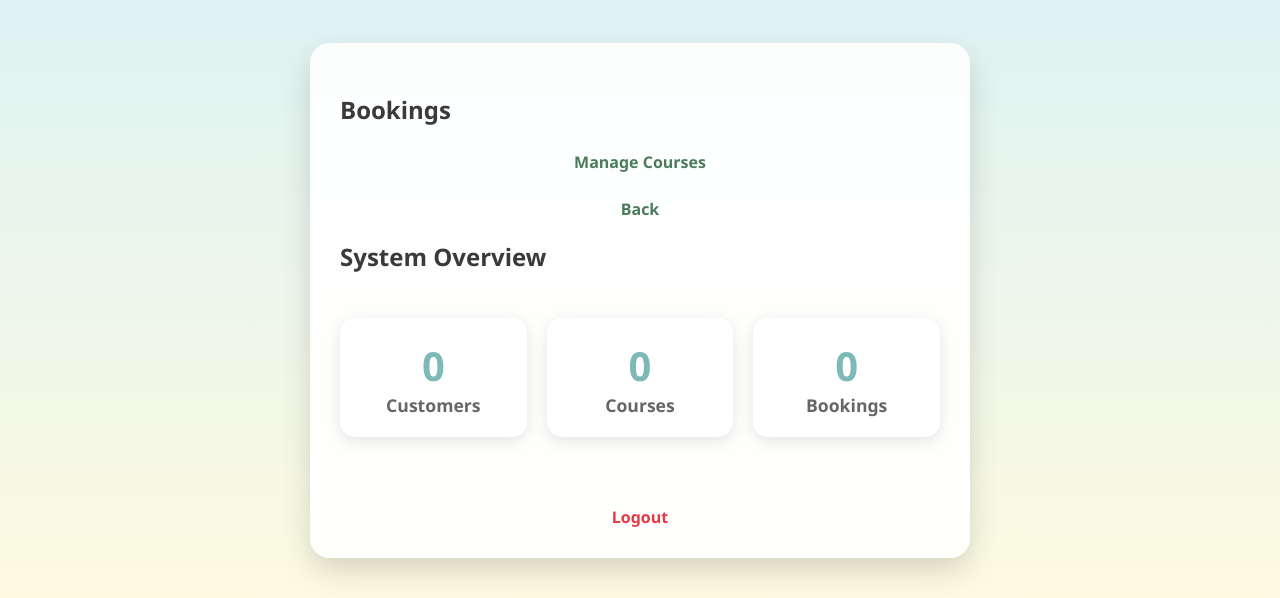
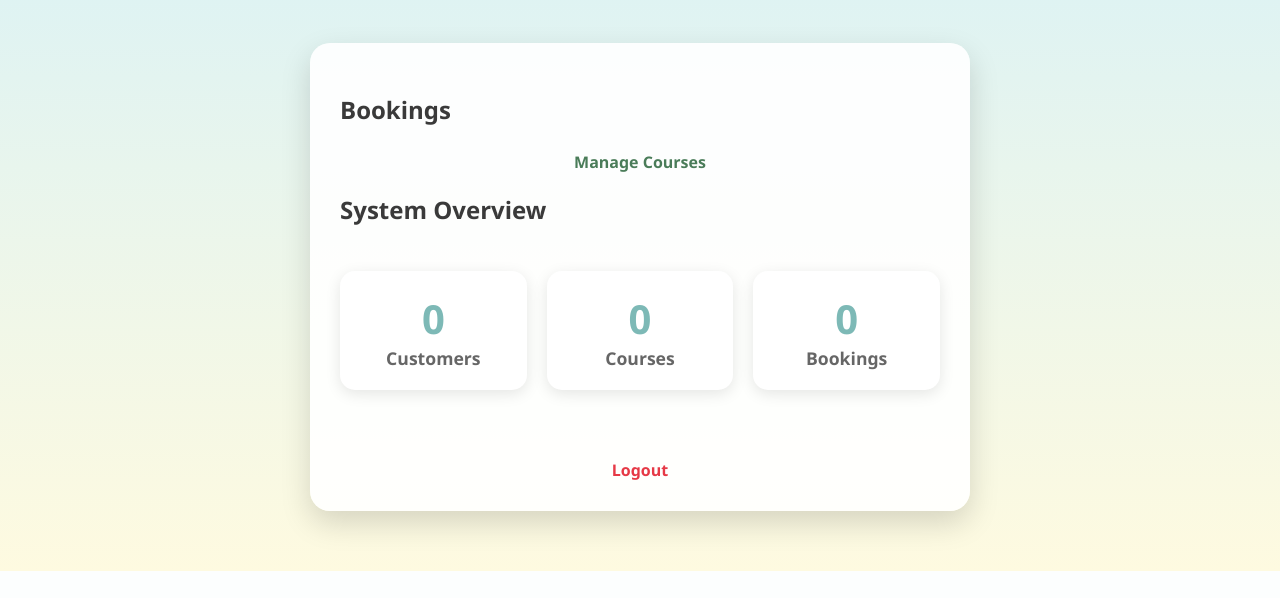
Before and after one commit to abbiec123456/Ghibli-Movie, a Flask app: page /admin in a window 1280 px wide. Shown: the part 326-924 px from the top of the page. After the commit the page ends 897 px from the top, so only its background shows below. Run offline with Flask 3, Linux system fonts and the light colour scheme; the visitor is signed in with stand-in values (Sample User, id 1); data that the repository does not hold is empty; some libraries are stand-ins or nearby versions.

Commit message:
Remove 'Back' link from admin dashboard
Removed the 'Back' link from the admin dashboard.

```diff
--- a/templates/admin_dashboard.html
+++ b/templates/admin_dashboard.html
@@ -45,7 +45,6 @@
       </div>
     {% endfor %}
 
-    <a href="/">Back</a>
     <h2>System Overview</h2>
     <div class="stats-container">
       <a href="/admin/customers" class="stat-card">
```
